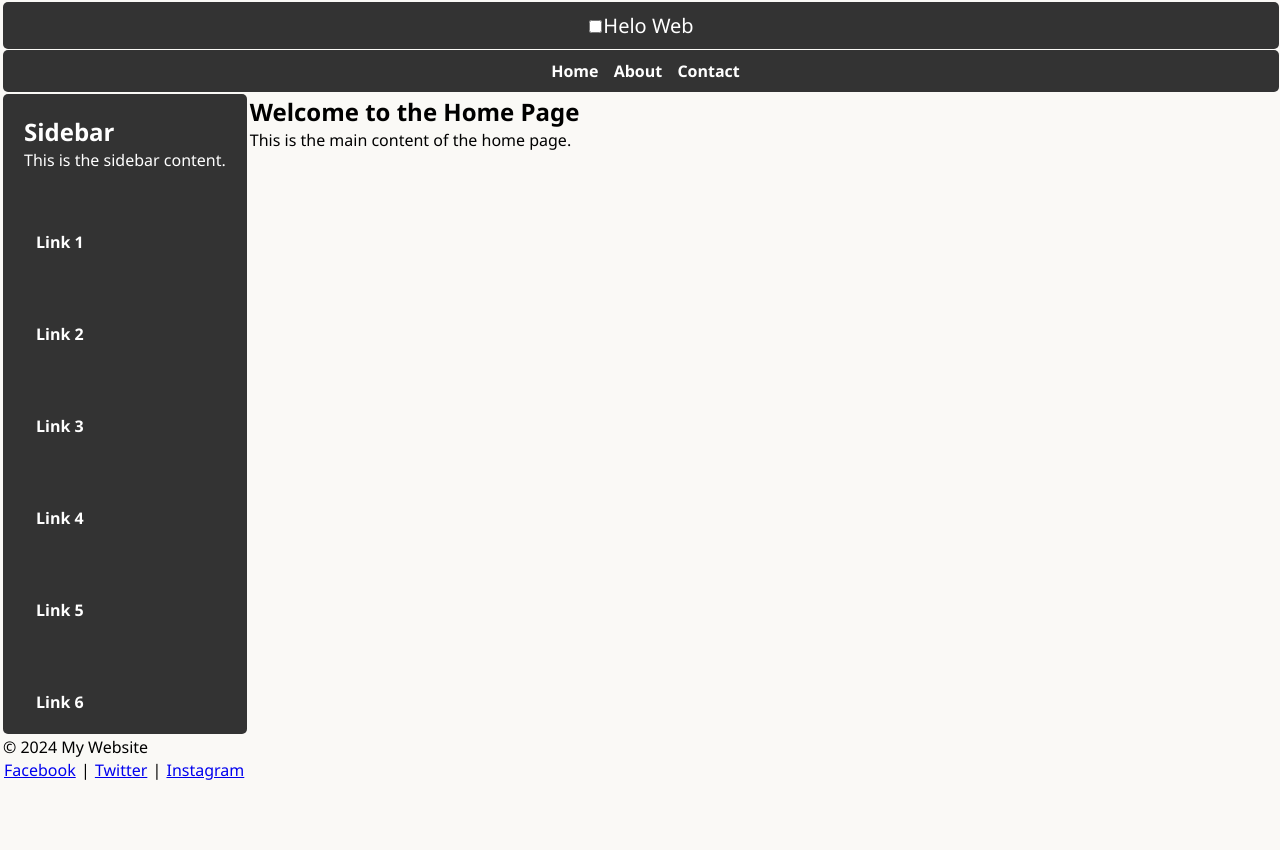
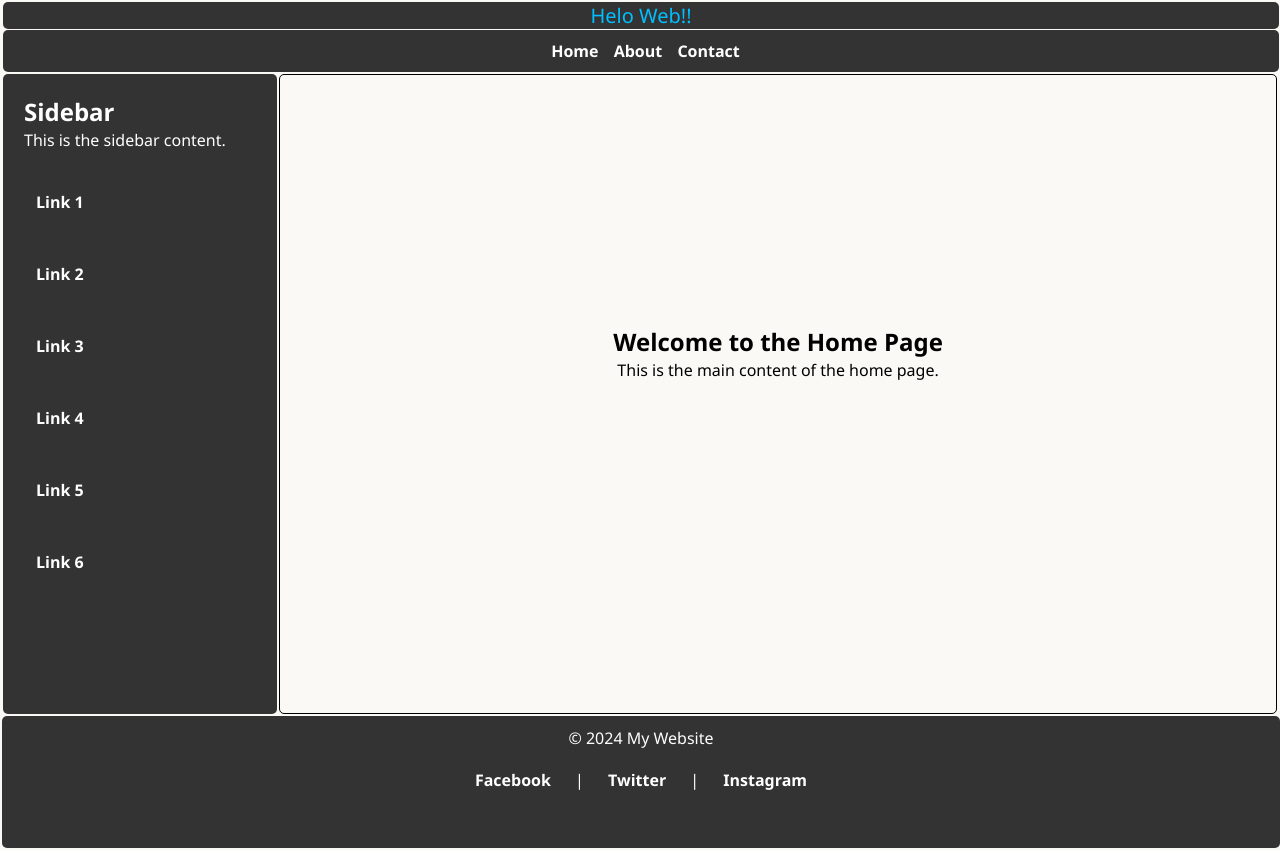
Before and after one commit to abieegit/styling_course, a plain HTML site: page index.html in a window 1280 px wide. Before the commit the page ends 800 px from the top, so only its background shows below. Drawn offline with Linux system fonts and the light colour scheme.

Commit message:
add main,footer styles

```diff
--- a/index.html
+++ b/index.html
@@ -8,7 +8,7 @@
 </head>
 <body>
         <header>
-            <p><input type="checkbox">Helo Web</p>
+            <p>Helo Web!!</p>
             <nav>
                 <a href="#">Home</a>
                 <a href="#">About</a>
@@ -40,7 +40,7 @@
         </main>
             <footer>
                 <p>&copy; 2024 My Website</p>
-                <div>
+                <div class="icons">
                     <a href="https://facebook.com">Facebook</a> |
                     <a href="https://twitter.com">Twitter</a> |
                     <a href="https://instagram.com">Instagram</a>
--- a/style.css
+++ b/style.css
@@ -1,27 +1,27 @@
-body{
+body {
   font-family: Arial;
   margin: 0;
   padding: 0;
-    background-color: #FAF9F6;
-    font-family: 'Segoe UI';
+  background-color: #faf9f6;
+  font-family: "Segoe UI";
 }
-*{
+* {
   margin: 1px;
   padding: 0;
   border-radius: 5px;
 }
-header p{
+header p {
   width: 100%;
-    background-color:#333;
-    color:white ;
-    padding: 10px 0;
+  background-color: #333;
+  color: white;
   font-size: 20px;
   text-align: center;
+  color: deepskyblue;
 }
-header nav{
-    width: 100% ;
+header nav {
+  width: 100%;
   background-color: #333;
-    padding: 10px 0 ;
+  padding: 10px 0;
   text-align: center;
 }
 nav a {
@@ -31,40 +31,70 @@ nav a {
   font-weight: bold;
 }
 /*---------------------Pseudo classes and elements-------------*/
-nav a:focus{
+nav a:focus {
   color: deeppink;
 }
-nav a:hover{
+nav a:hover {
   text-decoration: underline;
 }
-
-input:checked{
-    width: 30px;
-}
 /*---------------------Pseudo classes and elements-------------*/
-main{
+main {
   display: flex;
 }
 
-aside{
+aside {
   height: 600px;
   padding: 20px;
   background-color: #333;
   color: white;
+  width: 300px;
 }
-aside ul li{
+aside ul li {
   list-style: none;
-    margin-top: 50px;
+  margin-top: 30px;
   padding: 10px;
 }
-aside ul li a{
+aside ul li a {
   text-decoration: none;
   font-weight: bold;
   color: white;
 }
-aside ul li:hover{
+aside ul li:hover {
   text-decoration: none;
-    background-color: deeppink;
+  background-color: hsl(340deg, 77%, 50%, 0.5);
   transition: 0.5s;
+  cursor: pointer;
+}
 
+article {
+  width: 100%;
+  border: 1px solid black;
+  justify-content: center;
+  align-items: center;
+  text-align: center;
 }
+article h1 {
+    margin-top: 250px;
+}
+footer {
+    color: white;
+    width: 100%;
+    height: 7rem;
+    background-color:#333;
+    text-align: center;
+    padding: 10px 0;
+}
+footer a {
+    text-decoration: none;
+    color: white;
+    font-weight: bold;
+}
+footer a:hover{
+   background-color: hsl(340deg, 77%, 50%, 0.5);
+}
+.icons a {
+    margin: 20px;
+}
+footer p{
+    margin-bottom: 20px;
+}
```
Lines whose indentation alone changed are shown as unchanged.
